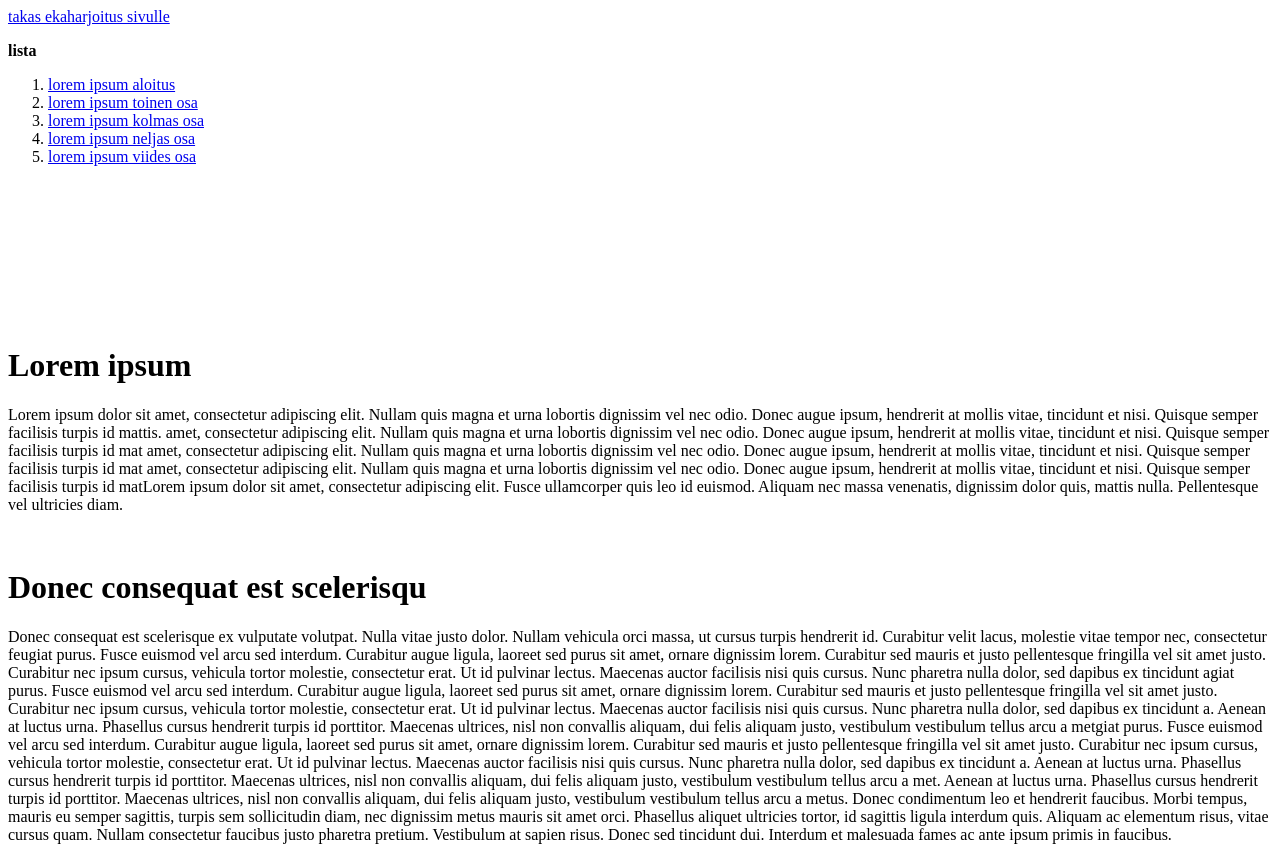
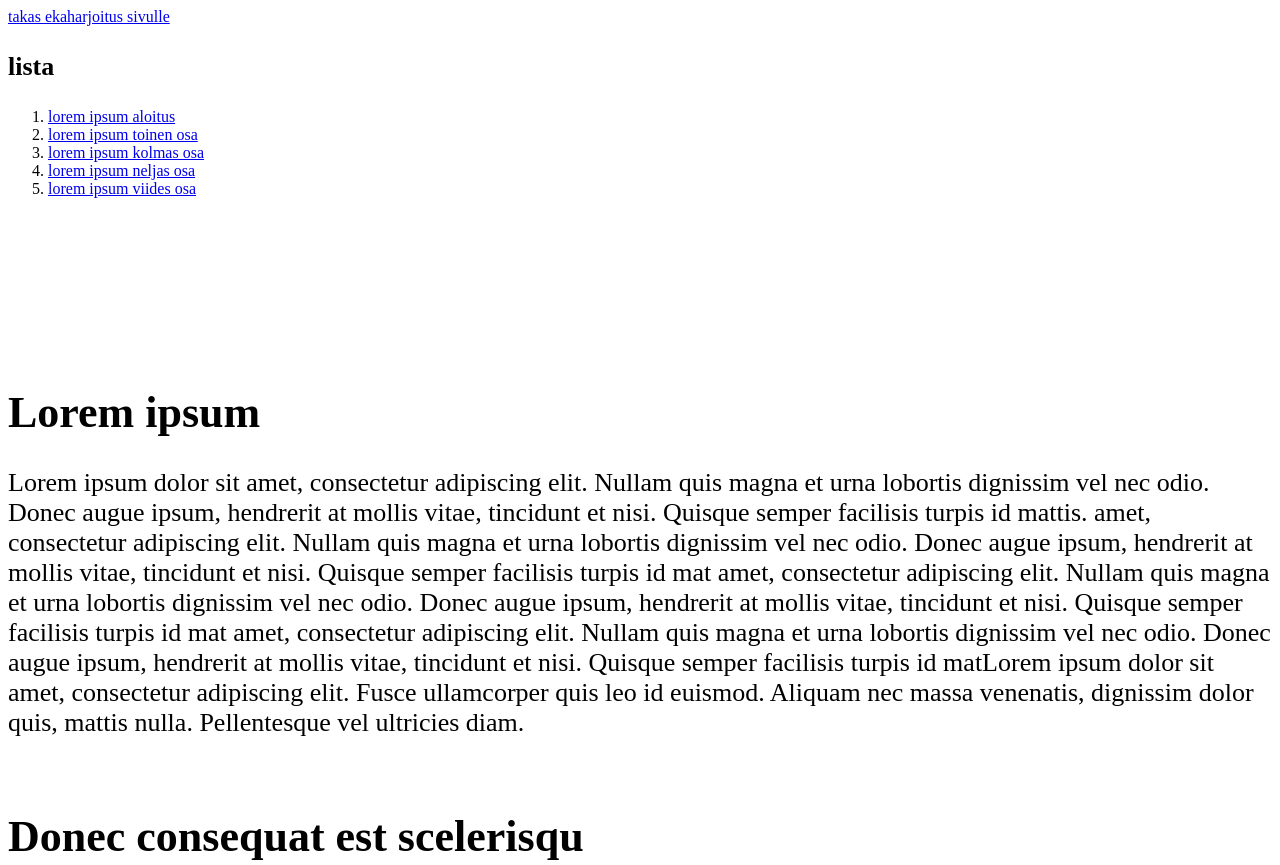
Before and after one commit to kyllaolenihminen123/nonstop, a plain HTML site: page eka harjoitus/toinensivu.html in a window 1280 px wide. Shown: the top 865 px of the page. Drawn offline with Linux system fonts and the light colour scheme.

Commit message:
fontit toimimaan

```diff
--- a/eka harjoitus/toinensivu.html
+++ b/eka harjoitus/toinensivu.html
@@ -4,6 +4,7 @@
     <meta charset="utf-8">
     <title>toinen sivu</title>
     <link rel="shortcut icon" href="Favicon/favicon.ico">
+    <link rel="stylesheet" href="toinensivutyyli.css">
   </head>
   <body>
 <a href="ekaharjoitus.html">takas ekaharjoitus sivulle</a>
@@ -26,7 +27,7 @@
     <br>
     <br>
     <br>
-    <h1 id="lorem ipsum aloitus">Lorem ipsum</h1>
+    <h1 id="lorem ipsum aloitus" class="eka">Lorem ipsum</h1>
 <p>Lorem ipsum dolor sit amet, consectetur adipiscing elit. Nullam quis magna et urna lobortis dignissim vel nec odio. Donec augue ipsum, hendrerit at mollis vitae, tincidunt et nisi. Quisque semper facilisis turpis id mattis.  amet, consectetur adipiscing elit. Nullam quis magna et urna lobortis dignissim vel nec odio. Donec augue ipsum, hendrerit at mollis vitae, tincidunt et nisi. Quisque semper facilisis turpis id mat amet, consectetur adipiscing elit. Nullam quis magna et urna lobortis dignissim vel nec odio. Donec augue ipsum, hendrerit at mollis vitae, tincidunt et nisi. Quisque semper facilisis turpis id mat amet, consectetur adipiscing elit. Nullam quis magna et urna lobortis dignissim vel nec odio. Donec augue ipsum, hendrerit at mollis vitae, tincidunt et nisi. Quisque semper facilisis turpis id matLorem ipsum dolor sit amet, consectetur adipiscing elit. Fusce ullamcorper quis leo id euismod. Aliquam nec massa venenatis, dignissim dolor quis, mattis nulla. Pellentesque vel ultricies diam.</p>
 <br>
 <h1 id="lorem ipsum toinen osa">Donec consequat est scelerisqu</h1>
--- /dev/null
+++ b/eka harjoitus/toinensivutyyli.css
@@ -0,0 +1,12 @@
+p
+{
+  font-size: 26px;
+}
+h1
+{
+  font-size: 44px;
+}
+#eka
+{
+  font-family: "Fontit\Roboto-Black.ttf"
+}
```
Also changed, not shown: eka harjoitus/ekaharjoitus.html (+1 -0 lines).
